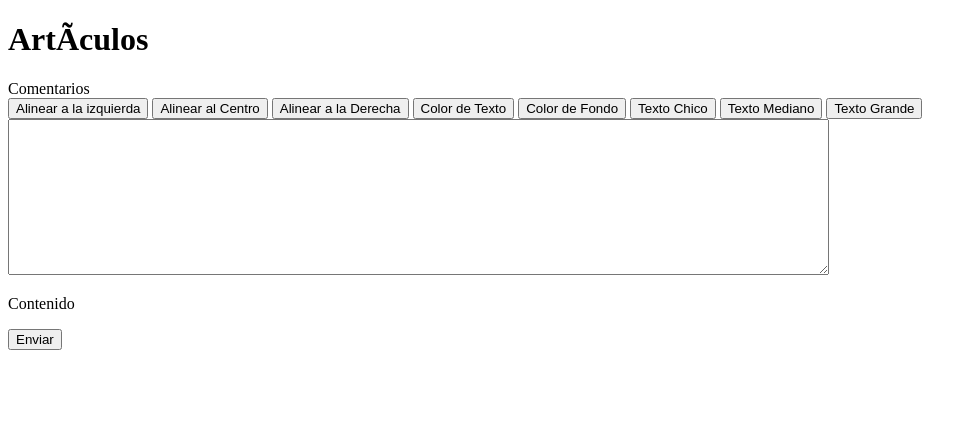
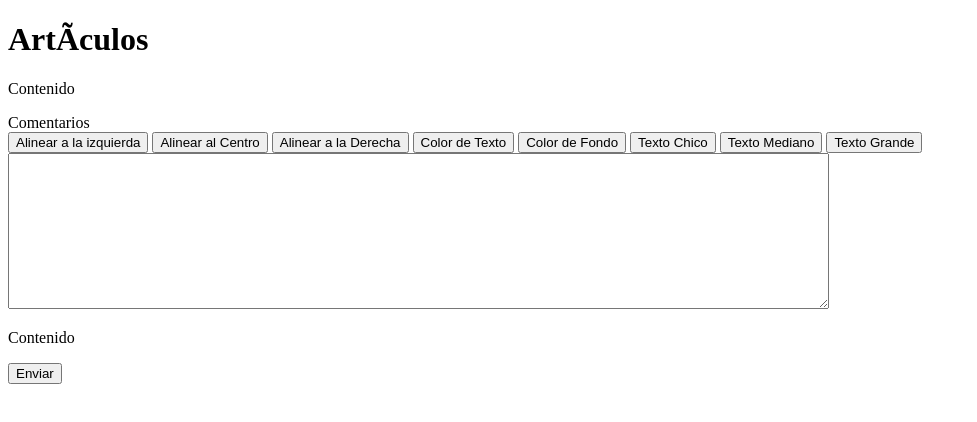
Before and after one commit to Gocchi/Libro-de-Visitas-, a plain HTML site: page index.html in a window 1280 px wide. Both pictures are taken after a click on the button "Enviar". Shown: the whole page, without its empty margins (0-977 px from the left). Drawn offline with Linux system fonts and the light colour scheme.

Commit message:
se me ilumino el cerebro y ya salen los comentarios

```diff
--- a/Js/funcionesLibroV.js
+++ b/Js/funcionesLibroV.js
@@ -6,11 +6,11 @@ function preview (){
 }
 
 function mostrar(){
-     var visualPreview = document.getElementById("preview").cloneNode(true);
-     var visualComentario = document.createElement("li");
-     var lista = document.createTextNode(visualPreview);
-     visualPreview.removeAttribute("id");
-
+     var visualPreview = document.getElementById("preview");
+     var crearComentario = visualPreview.cloneNode(true);
+     crearComentario.removeAttribute("id");
+     var nuevasPublicaciones = document.getElementById("comentariosAgregados");
+     nuevasPublicaciones.insertBefore(crearComentario, comentariosAgregados.firstChild);
 }
 
 function alinearTexto(){
--- a/index.html
+++ b/index.html
@@ -7,7 +7,7 @@
     <body>
        <h1>Artículos</h1>
         <article id="Libro de Visitas">
-            <section>Comentarios</section>
+            <section id= "comentariosAgregados">Comentarios</section>
         </article>
 
         </hr>
```
